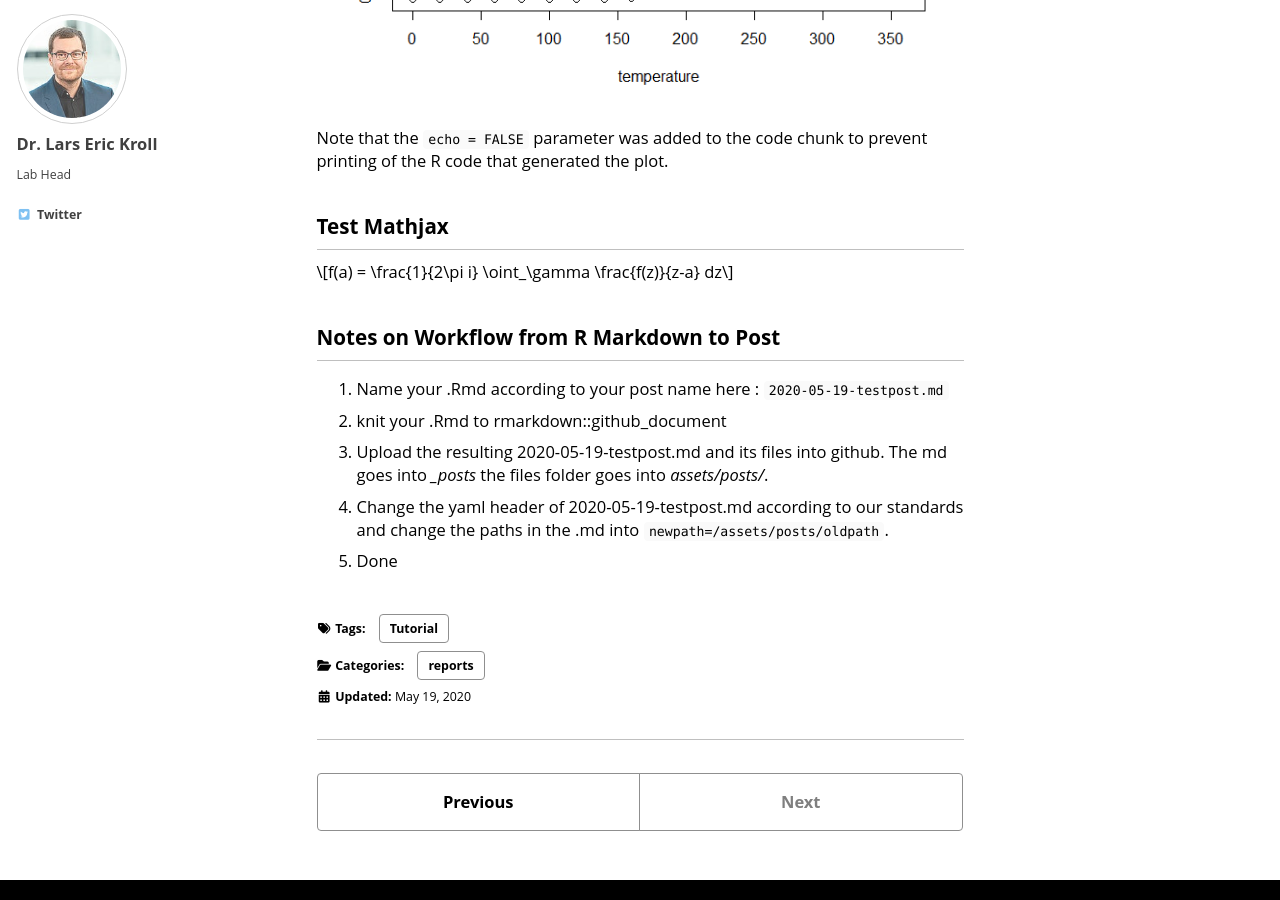
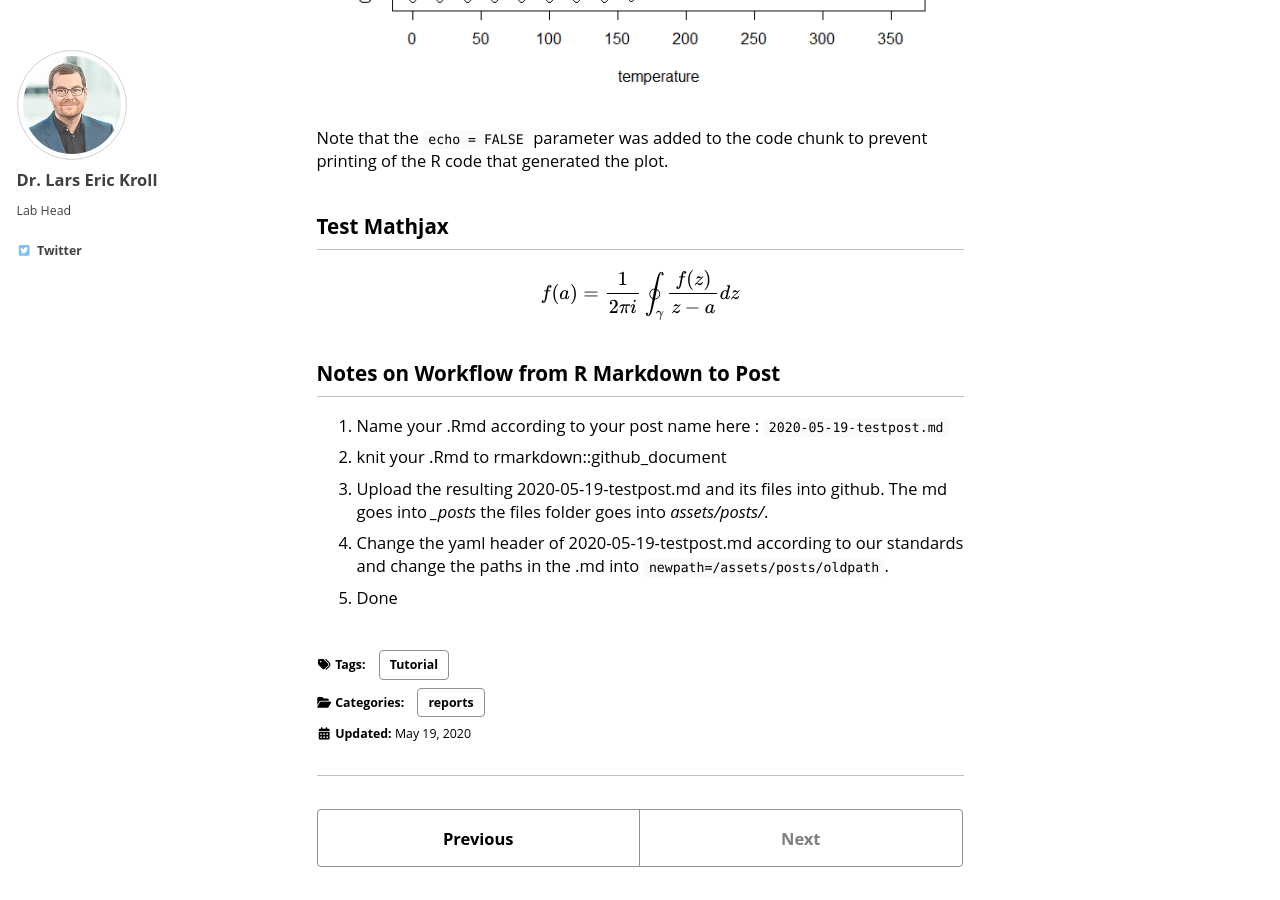
Before and after one commit to zidatalab/zidatalab.github.io, a Jekyll site: the page built from _posts/2020-05-19-testpost.md, in a window 1280 px wide and 900 px high, scrolled down 1152 px. Built offline with Jekyll 4.4.1, drawn with Linux system fonts in a browser that asks for light colours; cached includes are drawn as plain includes; nearby versions of some CDN libraries; formulas are drawn with MathJax 3; part of the change alters nothing that is shown.

```diff
--- a/_includes/head/custom.html
+++ b/_includes/head/custom.html
@@ -4,4 +4,9 @@
 
 <!-- insert favicons. use https://realfavicongenerator.net/ -->
 
+  <!-- for mathjax support -->
+    {% if page.mathjax %}
+      <script type="text/javascript" async src="https://cdn.mathjax.org/mathjax/latest/MathJax.js?config=TeX-MML-AM_CHTML"> </script>
+    {% endif %}
+
 <!-- end custom head snippets -->
```
